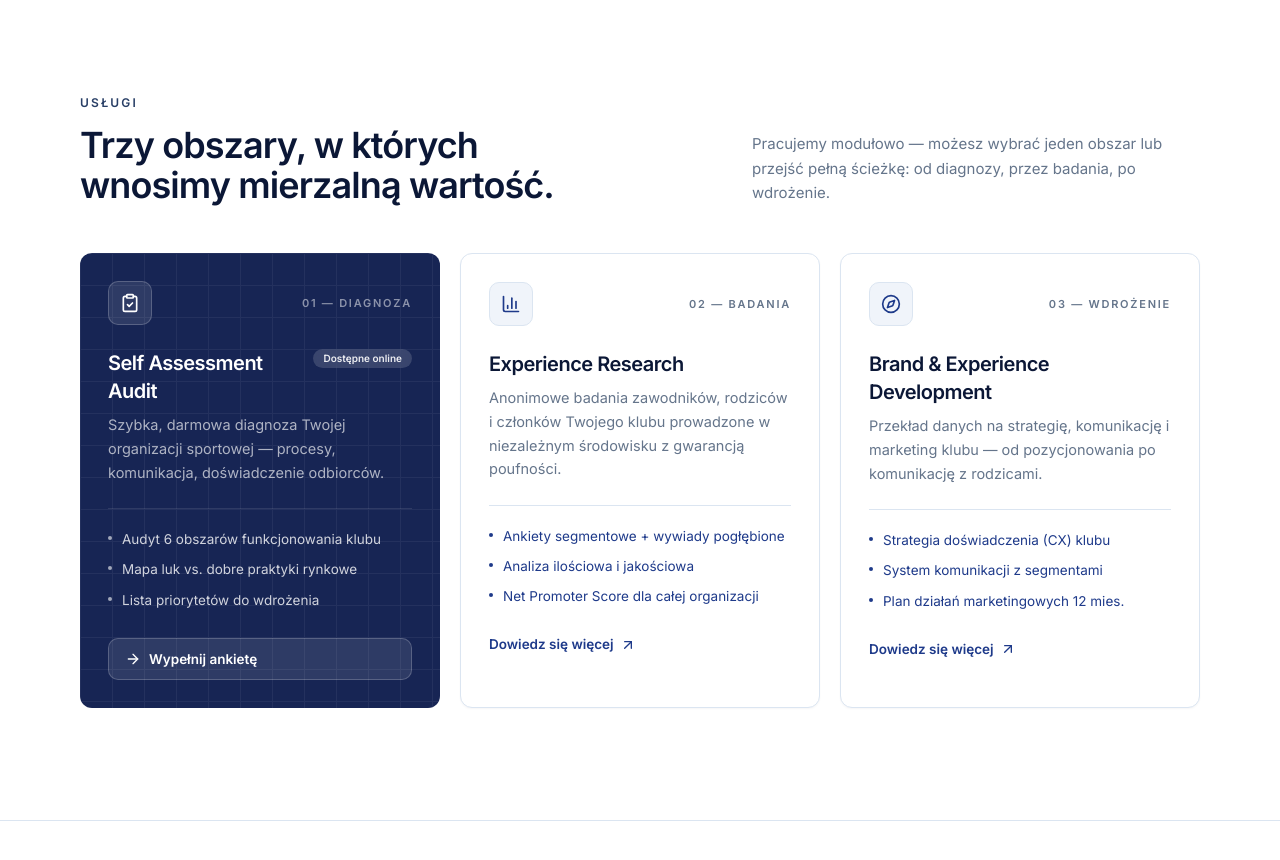
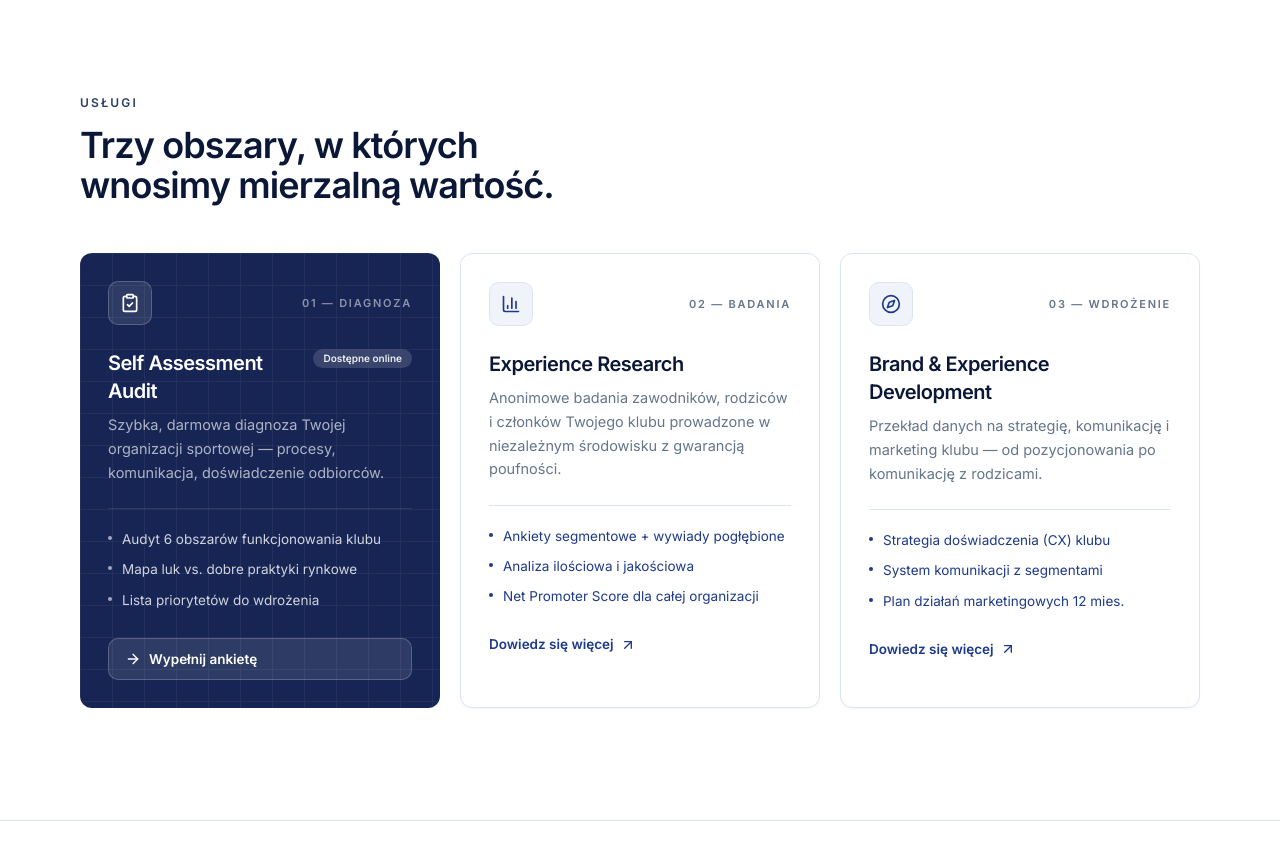
Before and after one commit to Kylog1/SportProSpace, a Next.js app: page / in a window 1280 px wide. Shown: the part 2540-3400 px from the top of the page. Built offline with nearby package versions, Linux system fonts and the light colour scheme.

Commit message:
Remove modular work paragraph from HowWeHelp section

```diff
--- a/components/sections/HowWeHelp.tsx
+++ b/components/sections/HowWeHelp.tsx
@@ -16,10 +16,6 @@ export function HowWeHelp() {
               Trzy obszary, w których wnosimy mierzalną wartość.
             </h2>
           </div>
-          <p className="max-w-md text-[15px] leading-relaxed text-muted-foreground">
-            Pracujemy modułowo — możesz wybrać jeden obszar lub przejść pełną
-            ścieżkę: od diagnozy, przez badania, po wdrożenie.
-          </p>
         </div>
 
         <div className="mt-12 grid gap-5 md:grid-cols-3">
```
